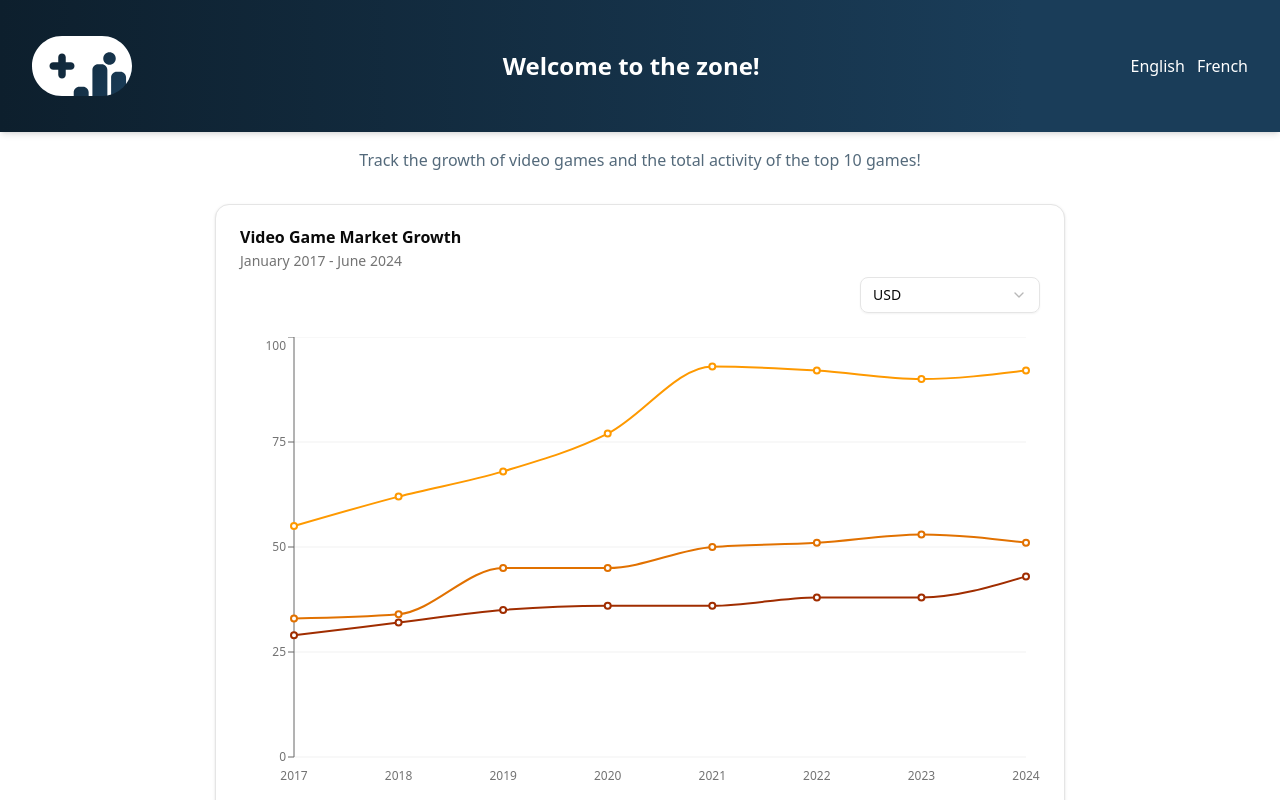
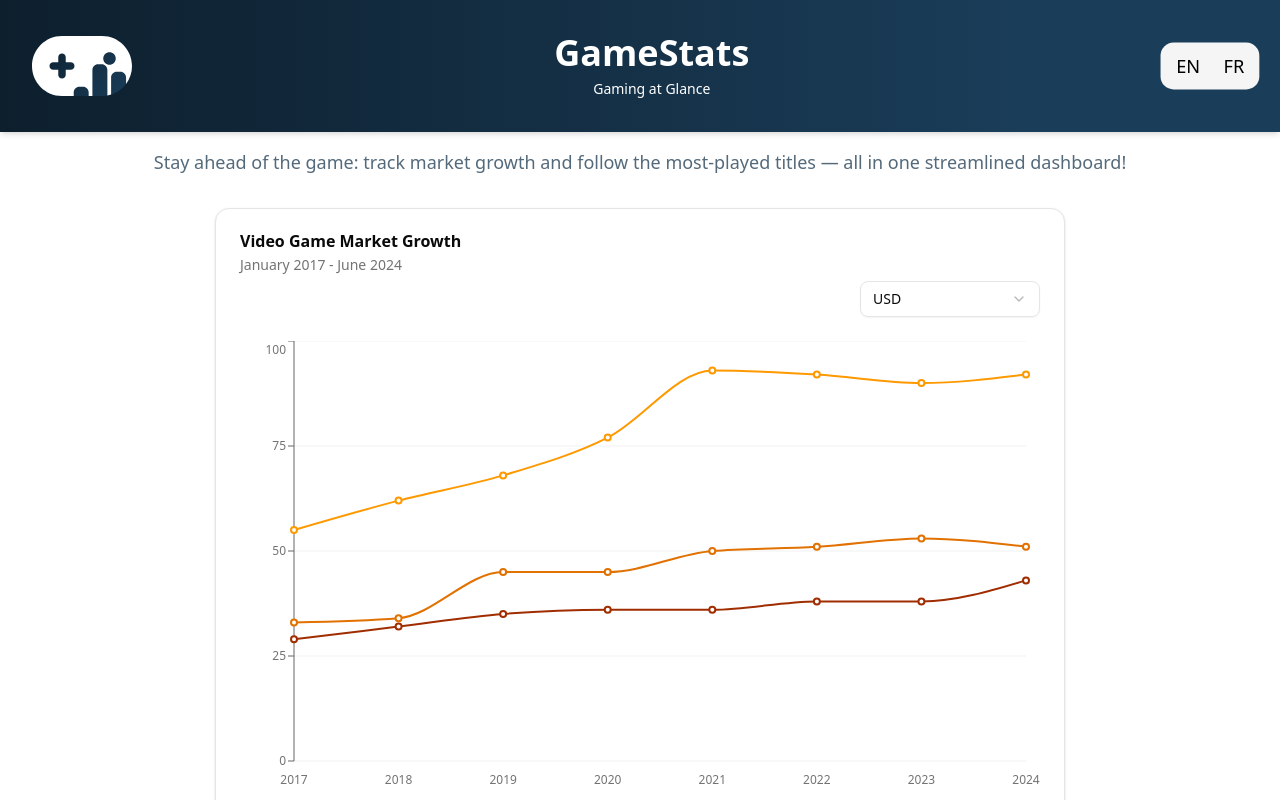
Before and after one commit to Jad-Kreit29/Dashboard-site, a React (Vite) app: page / in a window 1280 px wide. Shown: the top 800 px of the page. Built offline with nearby package versions, Linux system fonts and the light colour scheme.

Commit message:
Added a toggle for language localization

```diff
--- a/index.html
+++ b/index.html
@@ -4,7 +4,7 @@
     <meta charset="UTF-8" />
     <link rel="icon" type="image/svg+xml" href="./src/assets/logo2.svg" />
     <meta name="viewport" content="width=device-width, initial-scale=1.0" />
-    <title>GameStat</title>
+    <title>GameStats</title>
   </head>
   <body>
     <div id="root"></div>
--- a/package.json
+++ b/package.json
@@ -14,6 +14,7 @@
     "@radix-ui/react-popover": "^1.1.14",
     "@radix-ui/react-select": "^2.2.5",
     "@radix-ui/react-slot": "^1.2.3",
+    "@radix-ui/react-tabs": "^1.1.12",
     "@tailwindcss/vite": "^4.1.11",
     "class-variance-authority": "^0.7.1",
     "clsx": "^2.1.1",
--- a/src/components/NavBar.jsx
+++ b/src/components/NavBar.jsx
@@ -1,5 +1,7 @@
 import React from 'react'
 import Logo2 from '../assets/logo2.svg'
+
+import { Tabs, TabsContent, TabsList, TabsTrigger } from "@/components/ui/tabs"
 
 const NavBar = () => {
   return (
@@ -9,11 +11,27 @@
 
             <img src={Logo2} alt="Dashboard Logo" className="w-25 h-25 tracking-tight flex items-center gap-3" />
 
-            <p className='text-2xl font-bold'>Welcome to the zone!</p>
+            <div>
 
-            <div className='flex items-center space-x-3'>
-                <p>English</p>
-                <p>French</p>
+              <p className='flex justify-center items-center text-4xl font-bold'>GameStats</p>
+              <p className='flex justify-center items-center text-sm font-medium mt-1.5'>Gaming at Glance</p>
+
+            </div>
+
+
+            <div className='scale-130'>
+
+              <Tabs>
+
+                <TabsList>
+
+                  <TabsTrigger value="account">EN</TabsTrigger>
+                  <TabsTrigger value="password">FR</TabsTrigger>
+
+                </TabsList>
+
+              </Tabs>
+
             </div>
 
 
--- /dev/null
+++ b/src/components/ui/tabs.jsx
@@ -0,0 +1,66 @@
+import * as React from "react"
+import * as TabsPrimitive from "@radix-ui/react-tabs"
+
+import { cn } from "@/lib/utils"
+
+function Tabs({
+  className,
+  ...props
+}) {
+  return (
+    <TabsPrimitive.Root
+      data-slot="tabs"
+      className={cn("flex flex-col gap-2", className)}
+      {...props} />
+  );
+}
+
+function TabsList({
+  className,
+  ...props
+}) {
+  return (
+    <TabsPrimitive.List
+      data-slot="tabs-list"
+      className={cn(
+        "bg-muted text-muted-foreground inline-flex h-9 w-fit items-center justify-center rounded-lg p-[3px]",
+        className
+      )}
+      {...props} />
+  );
+}
+
+function TabsTrigger({
+  className,
+  ...props
+}) {
+  return (
+    <TabsPrimitive.Trigger
+      data-slot="tabs-trigger"
+      className={cn(
+        // Base text color for unselected
+        "text-black",
+
+        // When active, text remains white
+        "data-[state=active]:text-white",
+
+        "data-[state=active]:bg-[#17374F] dark:data-[state=active]:text-foreground focus-visible:border-ring focus-visible:ring-ring/50 focus-visible:outline-ring dark:data-[state=active]:border-input dark:data-[state=active]:bg-input/30 inline-flex h-[calc(100%-1px)] flex-1 items-center justify-center gap-1.5 rounded-md border border-transparent px-2 py-1 text-sm font-medium whitespace-nowrap transition-[box-shadow] focus-visible:ring-[3px] focus-visible:outline-1 disabled:pointer-events-none disabled:opacity-50 data-[state=active]:shadow-md [&_svg]:pointer-events-none [&_svg]:shrink-0 [&_svg:not([class*='size-'])]:size-4",
+        className
+      )}
+      {...props} />
+  );
+}
+
+function TabsContent({
+  className,
+  ...props
+}) {
+  return (
+    <TabsPrimitive.Content
+      data-slot="tabs-content"
+      className={cn("flex-1 outline-none", className)}
+      {...props} />
+  );
+}
+
+export { Tabs, TabsList, TabsTrigger, TabsContent }
--- a/src/pages/MainPage.jsx
+++ b/src/pages/MainPage.jsx
@@ -27,7 +27,7 @@
 
       <NavBar />
 
-      <p className='flex justify-center text-[#546A7B] mt-4'>Track the growth of video games and the total activity of the top 10 games!</p>
+      <p className='flex justify-center text-[#546A7B] mt-4 text-lg font-medium'>Stay ahead of the game: track market growth and follow the most-played titles — all in one streamlined dashboard!</p>
 
       {/* FIRST GRAPH */}
 
```
Also changed, not shown: 1 other file (tests, documents, lock files or other folders).
